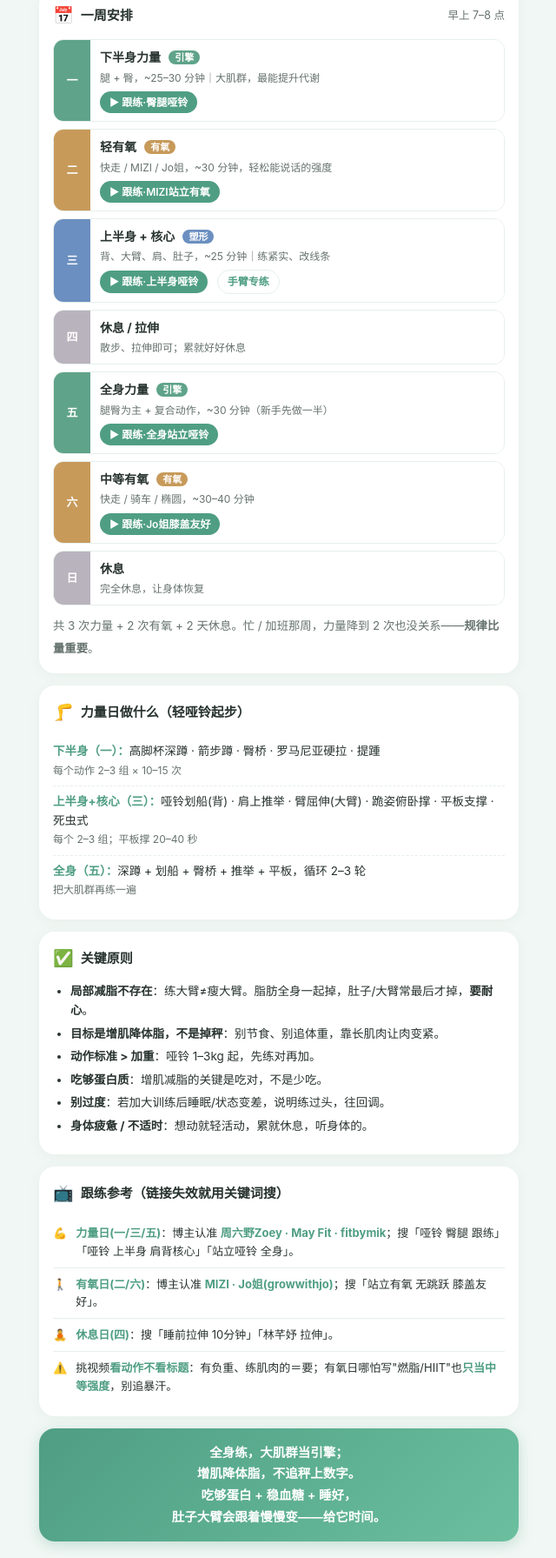
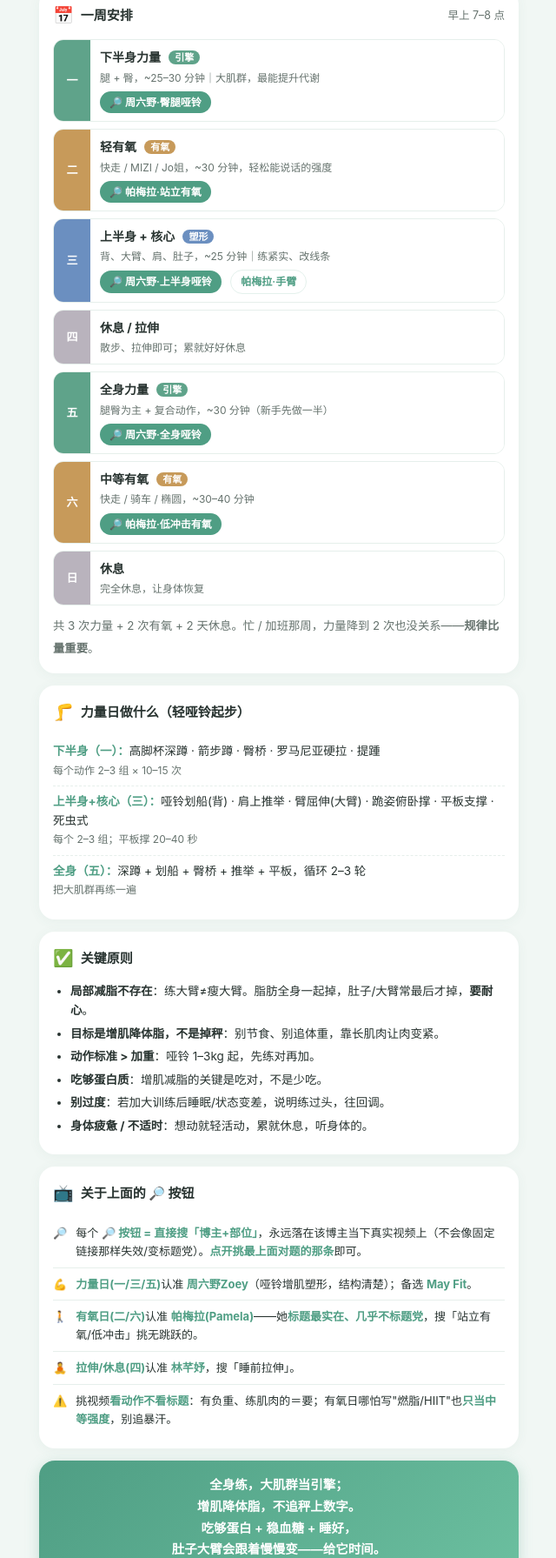
Before and after one commit to Cauli-flower/bbt-tracker, a plain HTML site: page 健身计划.html in a window 1280 px wide. Shown: the part 323-2114 px from the top of the page at 87% size, without its empty margins (319-959 px from the left). Drawn offline with Linux system fonts and the light colour scheme.

Commit message:
健身计划改用「搜索博主」链接；脂肪燃烧卡补剂加用法用量
- 健身计划：固定视频链接(易失效/标题党)换成 B站「博主+部位」搜索链接，
  认准 周六野Zoey(力量)/帕梅拉Pamela(有氧,不标题党)/林芊妤(拉伸)
- 脂肪燃烧卡：补剂副项标注用法(随餐等)，并加一行随餐吸收说明

Co-Authored-By: Claude Opus 4.8 (1M context) <noreply@anthropic.com>

```diff
--- a/健身计划.html
+++ b/健身计划.html
@@ -78,27 +78,27 @@
     <div class="day leg"><div class="d-name">一</div><div class="d-body">
       <div class="d-type">下半身力量 <span class="tag eng">引擎</span></div>
       <div class="d-detail">腿 + 臀，~25–30 分钟｜大肌群，最能提升代谢</div>
-      <a class="vid" href="https://www.bilibili.com/video/BV1ba411s7KT/" target="_blank" rel="noopener">▶ 跟练·臀腿哑铃</a></div></div>
+      <a class="vid" href="https://search.bilibili.com/all?keyword=%E5%91%A8%E5%85%AD%E9%87%8E%20%E8%87%80%E8%85%BF%20%E5%93%91%E9%93%83" target="_blank" rel="noopener">🔎 周六野·臀腿哑铃</a></div></div>
     <div class="day cardio"><div class="d-name">二</div><div class="d-body">
       <div class="d-type">轻有氧 <span class="tag car">有氧</span></div>
       <div class="d-detail">快走 / MIZI / Jo姐，~30 分钟，轻松能说话的强度</div>
-      <a class="vid" href="https://www.bilibili.com/video/BV1JG4y1x7uG/" target="_blank" rel="noopener">▶ 跟练·MIZI站立有氧</a></div></div>
+      <a class="vid" href="https://search.bilibili.com/all?keyword=%E5%B8%95%E6%A2%85%E6%8B%89%20%E7%AB%99%E7%AB%8B%E6%9C%89%E6%B0%A7%20%E6%97%A0%E8%B7%B3%E8%B7%83" target="_blank" rel="noopener">🔎 帕梅拉·站立有氧</a></div></div>
     <div class="day upper"><div class="d-name">三</div><div class="d-body">
       <div class="d-type">上半身 + 核心 <span class="tag shape">塑形</span></div>
       <div class="d-detail">背、大臂、肩、肚子，~25 分钟｜练紧实、改线条</div>
-      <a class="vid" href="https://www.youtube.com/watch?v=2YpyuyREbLI" target="_blank" rel="noopener">▶ 跟练·上半身哑铃</a>
-      <a class="vid alt" href="https://www.bilibili.com/video/BV1kM4m1d7U7/" target="_blank" rel="noopener">手臂专练</a></div></div>
+      <a class="vid" href="https://search.bilibili.com/all?keyword=%E5%91%A8%E5%85%AD%E9%87%8E%20%E4%B8%8A%E5%8D%8A%E8%BA%AB%20%E5%93%91%E9%93%83" target="_blank" rel="noopener">🔎 周六野·上半身哑铃</a>
+      <a class="vid alt" href="https://search.bilibili.com/all?keyword=%E5%B8%95%E6%A2%85%E6%8B%89%20%E6%89%8B%E8%87%82" target="_blank" rel="noopener">帕梅拉·手臂</a></div></div>
     <div class="day rest"><div class="d-name">四</div><div class="d-body">
       <div class="d-type">休息 / 拉伸</div>
       <div class="d-detail">散步、拉伸即可；累就好好休息</div></div></div>
     <div class="day leg"><div class="d-name">五</div><div class="d-body">
       <div class="d-type">全身力量 <span class="tag eng">引擎</span></div>
       <div class="d-detail">腿臀为主 + 复合动作，~30 分钟（新手先做一半）</div>
-      <a class="vid" href="https://www.bilibili.com/video/BV1vajCzMEiQ/" target="_blank" rel="noopener">▶ 跟练·全身站立哑铃</a></div></div>
+      <a class="vid" href="https://search.bilibili.com/all?keyword=%E5%91%A8%E5%85%AD%E9%87%8E%20%E5%85%A8%E8%BA%AB%20%E5%93%91%E9%93%83" target="_blank" rel="noopener">🔎 周六野·全身哑铃</a></div></div>
     <div class="day cardio"><div class="d-name">六</div><div class="d-body">
       <div class="d-type">中等有氧 <span class="tag car">有氧</span></div>
       <div class="d-detail">快走 / 骑车 / 椭圆，~30–40 分钟</div>
-      <a class="vid" href="https://www.bilibili.com/video/BV1cY4y1L7yS/" target="_blank" rel="noopener">▶ 跟练·Jo姐膝盖友好</a></div></div>
+      <a class="vid" href="https://search.bilibili.com/all?keyword=%E5%B8%95%E6%A2%85%E6%8B%89%20%E4%BD%8E%E5%86%B2%E5%87%BB%20%E6%9C%89%E6%B0%A7" target="_blank" rel="noopener">🔎 帕梅拉·低冲击有氧</a></div></div>
     <div class="day rest"><div class="d-name">日</div><div class="d-body">
       <div class="d-type">休息</div>
       <div class="d-detail">完全休息，让身体恢复</div></div></div>
@@ -131,10 +131,11 @@
 
 <!-- 跟练参考 -->
 <div class="card">
-  <h2><span class="emoji">📺</span>跟练参考（链接失效就用关键词搜）</h2>
-  <div class="ref"><span>💪</span><div><b>力量日(一/三/五)</b>：博主认准 <b>周六野Zoey · May Fit · fitbymik</b>；搜「哑铃 臀腿 跟练」「哑铃 上半身 肩背核心」「站立哑铃 全身」。</div></div>
-  <div class="ref"><span>🚶</span><div><b>有氧日(二/六)</b>：博主认准 <b>MIZI · Jo姐(growwithjo)</b>；搜「站立有氧 无跳跃 膝盖友好」。</div></div>
-  <div class="ref"><span>🧘</span><div><b>休息日(四)</b>：搜「睡前拉伸 10分钟」「林芊妤 拉伸」。</div></div>
+  <h2><span class="emoji">📺</span>关于上面的 🔎 按钮</h2>
+  <div class="ref"><span>🔎</span><div>每个 <b>🔎 按钮 = 直接搜「博主+部位」</b>，永远落在该博主当下真实视频上（不会像固定链接那样失效/变标题党）。<b>点开挑最上面对题的那条</b>即可。</div></div>
+  <div class="ref"><span>💪</span><div><b>力量日(一/三/五)</b>认准 <b>周六野Zoey</b>（哑铃增肌塑形，结构清楚）；备选 <b>May Fit</b>。</div></div>
+  <div class="ref"><span>🚶</span><div><b>有氧日(二/六)</b>认准 <b>帕梅拉(Pamela)</b>——她<b>标题最实在、几乎不标题党</b>，搜「站立有氧/低冲击」挑无跳跃的。</div></div>
+  <div class="ref"><span>🧘</span><div><b>拉伸/休息(四)</b>认准 <b>林芊妤</b>，搜「睡前拉伸」。</div></div>
   <div class="ref"><span>⚠️</span><div>挑视频<b>看动作不看标题</b>：有负重、练肌肉的＝要；有氧日哪怕写"燃脂/HIIT"也<b>只当中等强度</b>，别追暴汗。</div></div>
 </div>
 
```
Also changed, not shown: 脂肪燃烧卡.html (+7 -5 lines).
